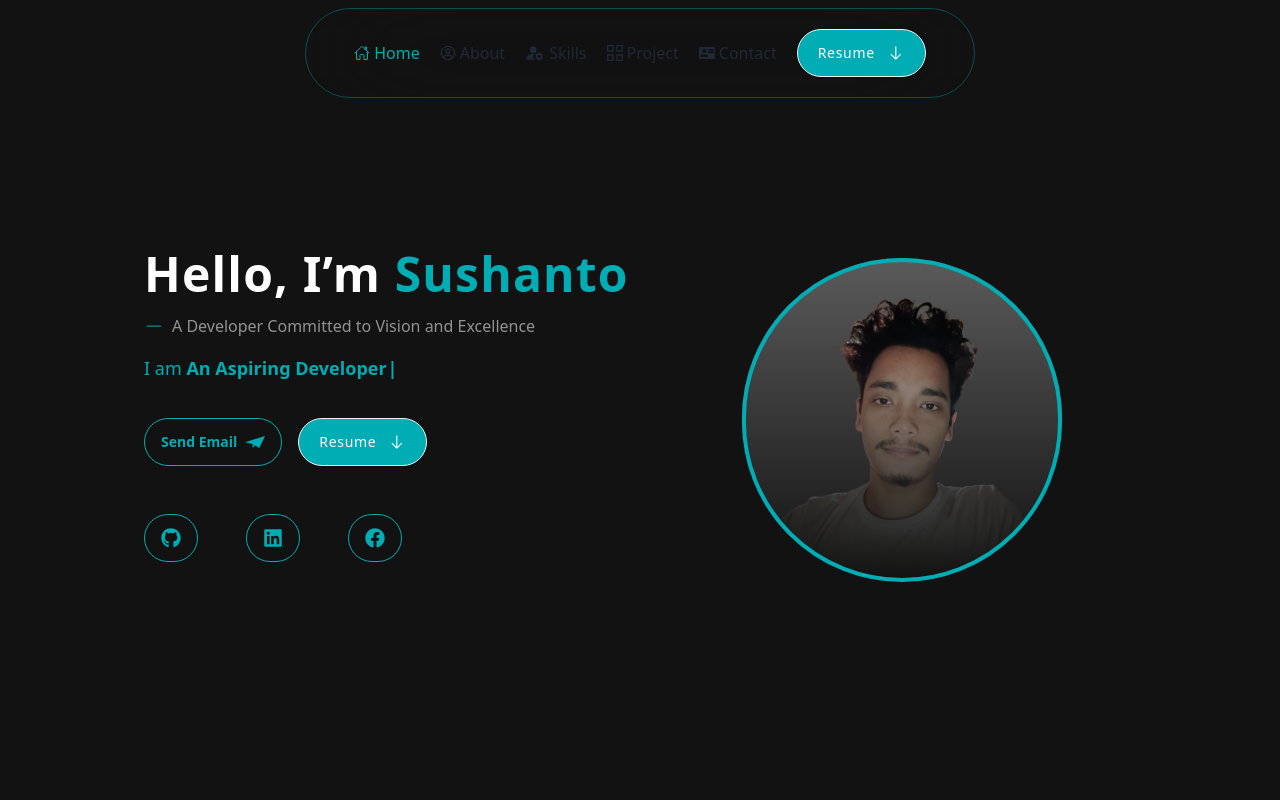
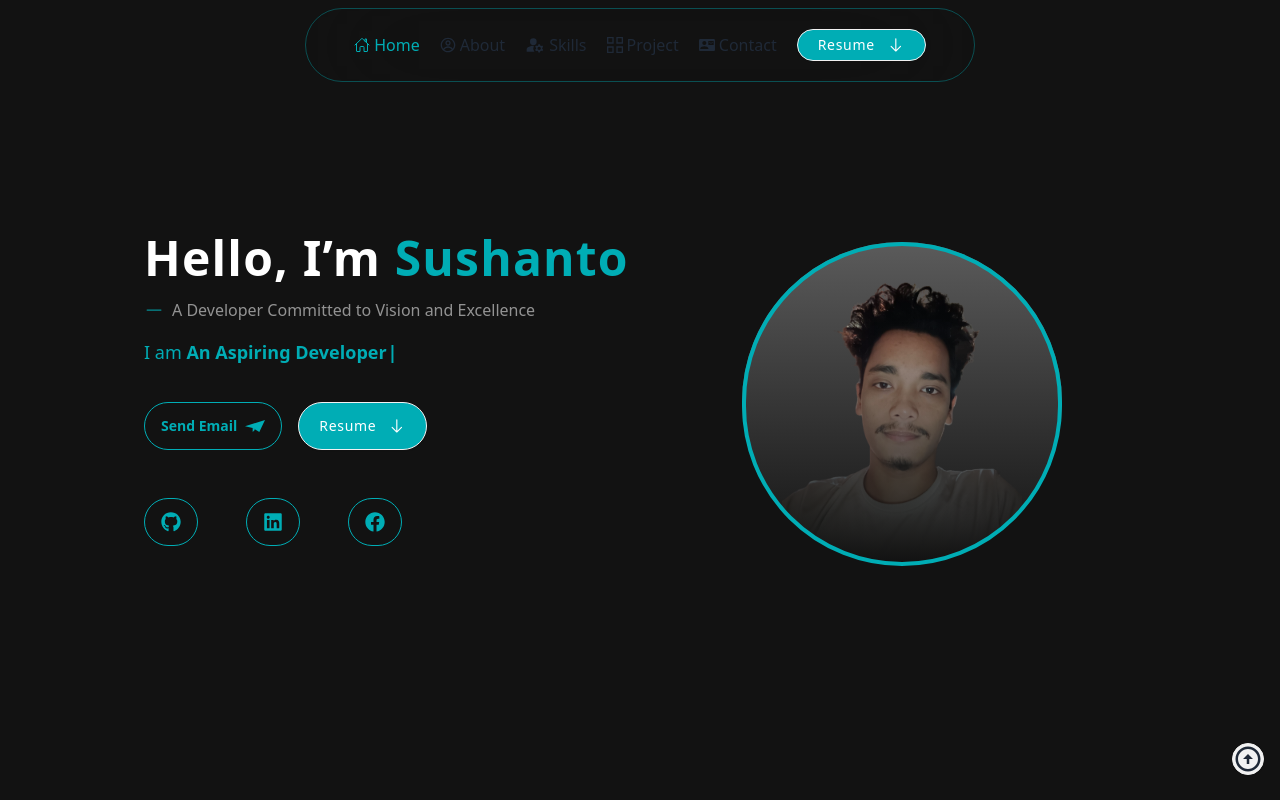
Before and after one commit to Sushanto171/suhanto-chandra-sharkar-client, a React (Vite) app: page / in a window 1280 px wide. Shown: the top 800 px of the page. Built offline with nearby package versions, Linux system fonts and the light colour scheme.

Commit message:
added back to top butn

```diff
--- a/src/layout/MainLayout.jsx
+++ b/src/layout/MainLayout.jsx
@@ -1,10 +1,30 @@
+import { useEffect, useState } from "react";
 import { Outlet } from "react-router-dom";
 import Container from "../pages/shared/Container";
+
+import { MdOutlineArrowCircleUp } from "react-icons/md";
 import Footer from "./../components/Footer";
 import Navbar from "./../components/Navbar";
 const MainLayout = () => {
+  const [top, setTop] = useState(false);
+  useEffect(() => {
+    if (top) {
+      window.scrollTo({ top: 0, behavior: "smooth" });
+      setTimeout(() => {
+        setTop(false);
+      }, 1000);
+    }
+  }, [top]);
   return (
     <Container>
+      <span className="fixed bottom-5 right-4">
+        <button
+          onClick={() => setTop(true)}
+          className="btn rounded-full btn-sm p-0 hover:bg-accent text-3xl hover:scale-110 duration-200 "
+        >
+          <MdOutlineArrowCircleUp />
+        </button>
+      </span>
       <div id="home">
         {/* navbar */}
         <Navbar />
--- a/src/pages/projectDetails/ProjectDetails.jsx
+++ b/src/pages/projectDetails/ProjectDetails.jsx
@@ -13,6 +13,10 @@ const ProjectDetails = () => {
     setLoading(false);
   }, [id, projects]);
   const { name, client_repo, server_repo, live_link } = project[0] || [];
+
+  useEffect(() => {
+    scrollTo({ top: 0, behavior: "smooth" });
+  }, []);
   if (loading) return <h1>Loading</h1>;
   return (
     <div className="container mx-auto p-6">
```
